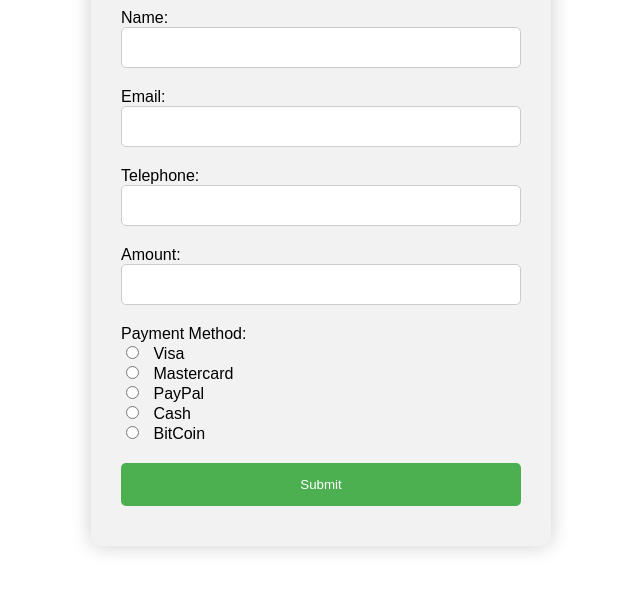
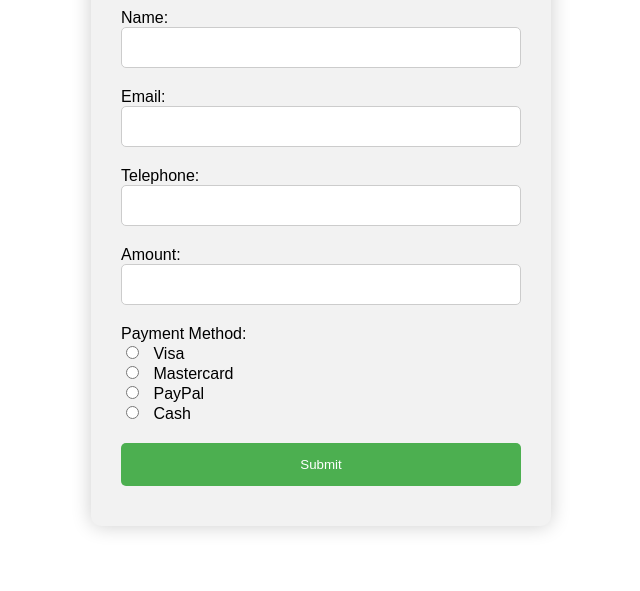
Before and after one commit to tareqtech02/Uni_Website, a plain HTML site: page Index.html in a window 1280 px wide. Shown: the part 137-728 px from the top of the page, without its empty margins (319-959 px from the left). Drawn offline with Linux system fonts and the light colour scheme.

Commit message:
revert to cash option and remove bitcoin option

```diff
--- a/Index.html
+++ b/Index.html
@@ -95,9 +95,6 @@
         <input type="radio" id="Cash" name="payment-method" value="Cash">
         <label for="mastercard">Cash</label><br>
 
-	<input type="radio" id="BitCoin" name="payment-method" value="BitCoin">
-        <label for="mastercard">BitCoin</label><br>
-
         <input type="submit" value="Submit">
       </form>
       <div class="error"></div>
```
